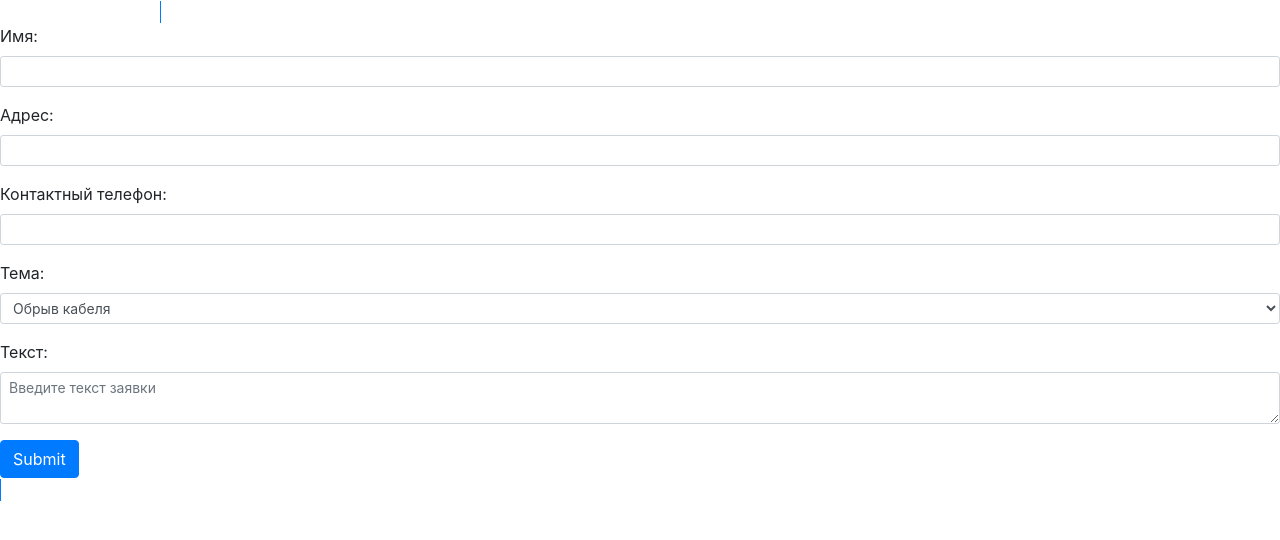
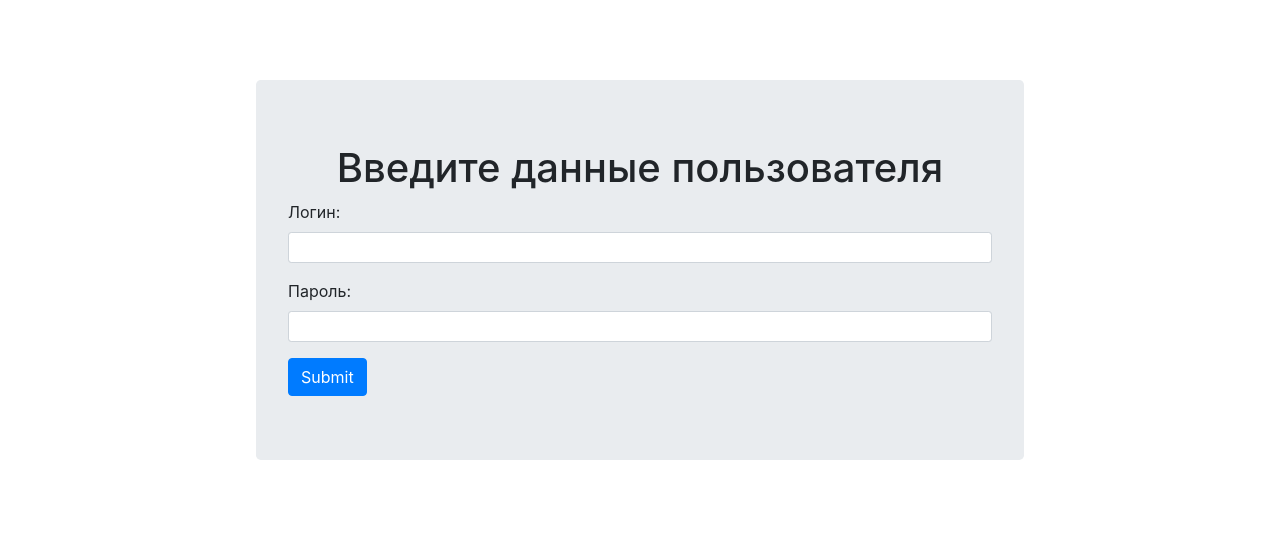
Before and after one commit to danzhik/helpdesk, a PHP site: page /management/index.php in a window 1280 px wide. Shown: the top 540 px of the page. Run offline with PHP 8.4, Linux system fonts and the light colour scheme.

Commit message:
improved form, login page added, check for authorized user

```diff
--- /dev/null
+++ b/config/db.php
@@ -0,0 +1,16 @@
+<?php
+
+//database connection configuration
+
+$dblocation = "127.0.0.1";
+$dbname = "helpdesk";
+$dbuser = "root";
+$dbpasswd = "";
+
+$db = new mysqli($dblocation, $dbuser, $dbpasswd, $dbname);
+
+if ($db->connect_error){
+    die ('DBMS connection error:'.$db->connect_error);
+}
+
+$db->set_charset ('utf8');
--- a/index.php
+++ b/index.php
@@ -4,20 +4,23 @@
 	<meta charset="utf-8">
     <meta name="viewport" content="width=device-width, initial-scale=1, shrink-to-fit=no">
 	<title>Обращение</title>
-	<link rel="stylesheet" href="https://stackpath.bootstrapcdn.com/bootstrap/4.1.3/css/bootstrap.min.css" integrity="sha384-MCw98/SFnGE8fJT3GXwEOngsV7Zt27NXFoaoApmYm81iuXoPkFOJwJ8ERdknLPMO" crossorigin="anonymous">
+	<link rel="stylesheet" href="https://stackpath.bootstrapcdn.com/bootstrap/4.1.3/css/bootstrap.min.css">
+	<script src="https://ajax.googleapis.com/ajax/libs/jquery/3.3.1/jquery.min.js"></script>
+	<script src="./assets/js/public-helpdesk.js"></script>
 </head>
 	<body>
-		<span style="margin: 10rem 10rem 10rem 10rem" class="border border-primary">
-		<form action="organization.php">
+		<div class="jumbotron" style="position: absolute; top: 10%; left: 20%; width: 60%;">
+			<h1 style="text-align: center;">Свяжитесь с нами!</h1>
+		<form action="./management/application-manage.php" id="application_org">
   			<div class="form-group">
 
-    			<label for="applicant_name">Имя:</label><input type="text" class="form-control form-control-sm" name="applicant_name" id="applicant_name">
+    			<label for="applicant_name">Имя:</label><input type="text" class="form-control form-control-sm" name="applicant_name" id="applicant_name" required>
     		</div>
     		<div class="form-group">
-    			<label for="applicant_address">Aдрес:</label><input type="text" class="form-control form-control-sm" name="applicant_address" id="applicant_address">
+    			<label for="applicant_address">Aдрес:</label><input type="text" class="form-control form-control-sm" name="applicant_address" id="applicant_address" required>
     		</div>
     		<div class="form-group">
-    			<label for="applicant_contact">Контактный телефон:</label><input type="text" class="form-control form-control-sm" name="applicant_contact" id="applicant_contact">
+    			<label for="applicant_contact">Контактный телефон:</label><input type="text" class="form-control form-control-sm" name="applicant_contact" id="applicant_contact" required>
     		</div>
     		<div class="form-group">
     			<label for="application_theme">Тема:</label><select class="form-control form-control-sm"  name="application_theme" id="application_theme">
@@ -30,6 +33,6 @@
   			</div>
   			<button type="submit" class="btn btn-primary">Submit</button>
 		</form>
-		</span>
+		</div>
 	</body>
 </html>
--- /dev/null
+++ b/management/index.php
@@ -0,0 +1,13 @@
+<?php
+
+//initial file for organization administration
+
+include_once '../config/db.php';
+
+session_start();
+
+if (isset($_SESSION['user_id'])){
+	include_once './user-interface.php';
+} else {
+	include_once './login.php';
+}
--- /dev/null
+++ b/management/login.php
@@ -0,0 +1,52 @@
+<?php
+
+//interface and functionality for login page
+$err_mess = '';
+if(isset($_POST['user_name']) && isset($_POST['user_pass'])){
+
+	$user_name = htmlspecialchars($db->real_escape_string($_POST['user_name']));
+	$user_pass = md5($_POST['user_pass']);
+	$sql = $db->query("SELECT `id`
+					FROM `users`
+					WHERE `user_name` ='$user_name'
+					AND `user_password` = '$user_pass'");
+
+	if ($sql->num_rows > 0){
+		$row = $sql->fetch_assoc();
+		$_SESSION['user_id'] = $row['id'];
+	} else {
+		$err_mess = 'Incorrect login or password! Please try again.';
+	}
+
+	header("Location: ../");
+}
+?>
+<!DOCTYPE html>
+<html>
+<head>
+	<meta charset="utf-8">
+    <meta name="viewport" content="width=device-width, initial-scale=1, shrink-to-fit=no">
+	<title>Авторизация</title>
+	<link rel="stylesheet" href="https://stackpath.bootstrapcdn.com/bootstrap/4.1.3/css/bootstrap.min.css">
+	<script src="https://ajax.googleapis.com/ajax/libs/jquery/3.3.1/jquery.min.js"></script>
+</head>
+	<body>
+		<div class="jumbotron" style="position: absolute; top: 10%; left: 20%; width: 60%;">
+			<h1 style="text-align: center;">Введите данные пользователя</h1>
+		<form action="./login-success.php" method="post">
+  			<div class="form-group">
+
+    			<label for="user_name">Логин:</label><input type="text" class="form-control form-control-sm" name="user_name" id="user_name" required>
+    		</div>
+
+    		<div class="form-group">
+
+    			<label for="user_pass">Пароль:</label><input type="password" class="form-control form-control-sm" name="user_pass" id="user_pass" required>
+    		</div>
+    		<input type="hidden" name="updated" value="1">
+    		<p style="color: red;"><?=$err_mess?></p>
+    		<button type="submit" class="btn btn-primary">Submit</button>
+    	</form>
+    	</div>
+    </body>
+</html>
--- /dev/null
+++ b/management/user-interface.php
@@ -0,0 +1,6 @@
+<?php
+
+//interface for organization
+
+unset($_SESSION['user_id']);
+header("Refresh:0");
```
Also changed, not shown: assets/js/public-helpdesk.js (added, +21 -0 lines), management/application-manage.php (added, +23 -0 lines).
